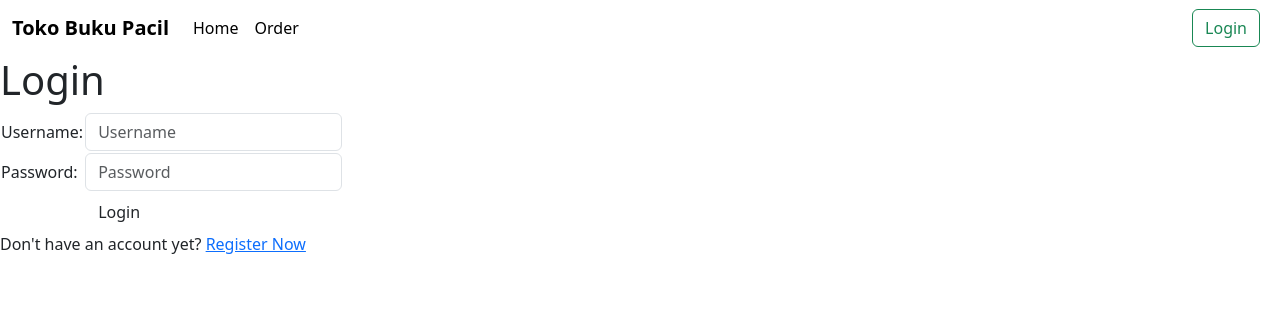
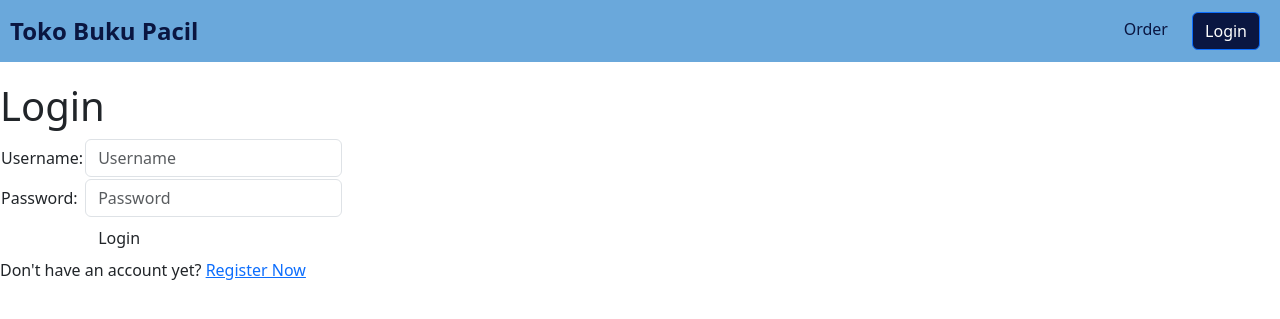
Before and after one commit to pbp-a13/pts-a13, a Django app: template account/templates/login.html in a window 1280 px wide. Shown: the top 319 px of the page. Run offline with Django 3.2, Linux system fonts and the light colour scheme; the template is opened without the code that fills it, so the values that code supplies are empty.

Commit message:
new navbar, fungsionalitas login masih belum lengkap

```diff
--- a/order/templates/member_orderlist.html
+++ b/order/templates/member_orderlist.html
@@ -34,6 +34,10 @@
             float: left;
             margin-right: 10px;
         }
+
+        .a:hover {
+            background-color: white;
+        }
     </style>
 </head>
 <body>
@@ -50,7 +54,7 @@
                     <p>Order Date: {{ order.order_date }}</p>
                     <p>Total Price: {{ order.price }}</p>
                     <p>Estimated Delivery Date: {{ order.estimated_delivery_date }}</p>
-                    <button type="button" class="btn btn-primary">Details</button>
+                    <a class="btn btn-primary" role="button" style="background-color: rgb(10, 22, 65); padding-left: 30px; padding-right: 30px;">Details</a>
                 </div>
                 <div class="col-3">
                     {% if order.is_completed %}
--- a/order/urls.py
+++ b/order/urls.py
@@ -4,6 +4,7 @@ from order.views import *
 app_name = 'order'
 
 urlpatterns = [
-    path('member_orderlist/', member_orderlist_view, name='member_orderlist')
+    path('member_orderlist/', member_orderlist_view, name='member_orderlist'),
+    path('details', order_id, name='details')
 
 ]
--- a/order/views.py
+++ b/order/views.py
@@ -1,6 +1,12 @@
 from django.shortcuts import render
 from order.models import Order
+from django.http import HttpResponse
+from django.core import serializers
 
 # Create your views here.
 def member_orderlist_view(request):
     return render(request, 'member_orderlist.html')
+
+def order_id(request, id):
+    data = Order.objects.filter(pk=id)
+    return HttpResponse(serializers.serialize("json", data), content_type="application/json")
--- a/templates/base.html
+++ b/templates/base.html
@@ -12,28 +12,37 @@
 		<script src="https://code.jquery.com/jquery-3.6.0.min.js" integrity="sha384-KyZXEAg3QhqLMpG8r+J4jsl5c9zdLKaUk5Ae5f5b1bw6AUn5f5v8FZJoMxm6f5cH1" crossorigin="anonymous"></script>
 		<script src="https://cdn.jsdelivr.net/npm/@popperjs/core@2.11.8/dist/umd/popper.min.js" integrity="sha384-I7E8VVD/ismYTF4hNIPjVp/Zjvgyol6VFvRkX/vR+Vc4jQkC+hVqc2pM8ODewa9r" crossorigin="anonymous"></script>
 		<script src="https://cdn.jsdelivr.net/npm/bootstrap@5.3.2/dist/js/bootstrap.min.js" integrity="sha384-BBtl+eGJRgqQAUMxJ7pMwbEyER4l1g+O15P+16Ep7Q9Q+zqX6gSbd85u4mG4QzX+" crossorigin="anonymous"></script>
+
+		<style>
+			.navbar {
+				background-color: #6aa8db;
+				margin-bottom: 20px; /* Adjust the margin as needed */
+				display: flex;
+				justify-content: space-between;
+			}
+
+			.navbar-brand {
+				display: flex;
+				justify-content: center;
+				align-items: center;
+				font-size: 24px; /* Adjust the font size as needed */
+				color: antiquewhite;
+				font-weight: bold;
+				height: 100%;
+				margin-left: 10px;
+			}
+		</style>
+
 	</head>
 
     <body>
-		<nav class="navbar navbar-expand-lg">
-			<div class="container-fluid">
-			  <button class="navbar-toggler" type="button" data-bs-toggle="collapse" data-bs-target="#navbarTogglerDemo03" aria-controls="navbarTogglerDemo03" aria-expanded="false" aria-label="Toggle navigation">
-				<span class="navbar-toggler-icon"></span>
-			  </button>
-			  <a class="navbar-brand fw-bold" href="#">Toko Buku Pacil</a>
-			  <div class="collapse navbar-collapse" id="navbarTogglerDemo03">
-				<ul class="navbar-nav me-auto mb-2 mb-lg-0">
-				  <li class="nav-item">
-					<a class="nav-link active" aria-current="page" href="#">Home</a>
-				  </li>
-				  <li class="nav-item">
-					<a class="nav-link active" href="{% url 'order:member_orderlist' %}">Order</a>
-				  </li>
-				</ul>
-				<button class="btn btn-outline-success me-2" type="button">Login</button>
-			  </div>
-			</div>
-		  </nav>
+		<nav class="navbar">
+			<a href="{% url 'main:show_main' %}" class="navbar-brand fw-bold" href="#" style="color: rgb(10, 22, 65);">Toko Buku Pacil</a>
+			<span>
+				<a href="{% url 'order:member_orderlist' %}" style="padding-right: 20px; text-decoration: none; color: rgb(10, 22, 65); text-shadow: white;">Order</a>
+				<a href="{% url 'account:login_user' %}" class="btn btn-primary" role="button" style="margin-right: 20px; background-color: rgb(10, 22, 65);">Login</a>
+			</span>
+		</nav>
 
         {% block content %}
         {% endblock content %}
```
Also changed, not shown: db.sqlite3.
